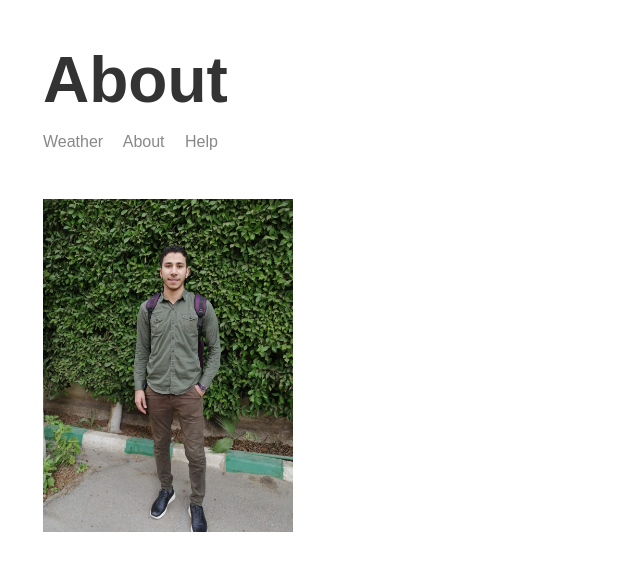
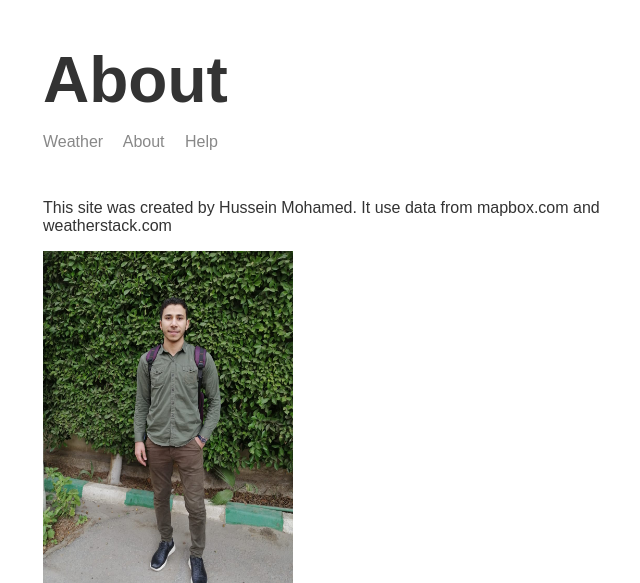
Before and after one commit to HusseinMoHu/Node-Weather-Website, a Node server app: page /about in a window 1280 px wide. Shown: the top 583 px of the page, without its empty margins (272-912 px from the left). Run offline with Node 20, Linux system fonts and the light colour scheme; some libraries are stand-ins or nearby versions.

Commit message:
Add about text

```diff
--- a/templates/views/about.hbs
+++ b/templates/views/about.hbs
@@ -13,6 +13,7 @@
 <body>
   <div class="main-content">
     {{>header}}
+    <p>This site was created by Hussein Mohamed. It use data from mapbox.com and weatherstack.com</p>
     <img class="portrait" src="/img/me.jpg" alt="ME" />
   </div>
 
```
